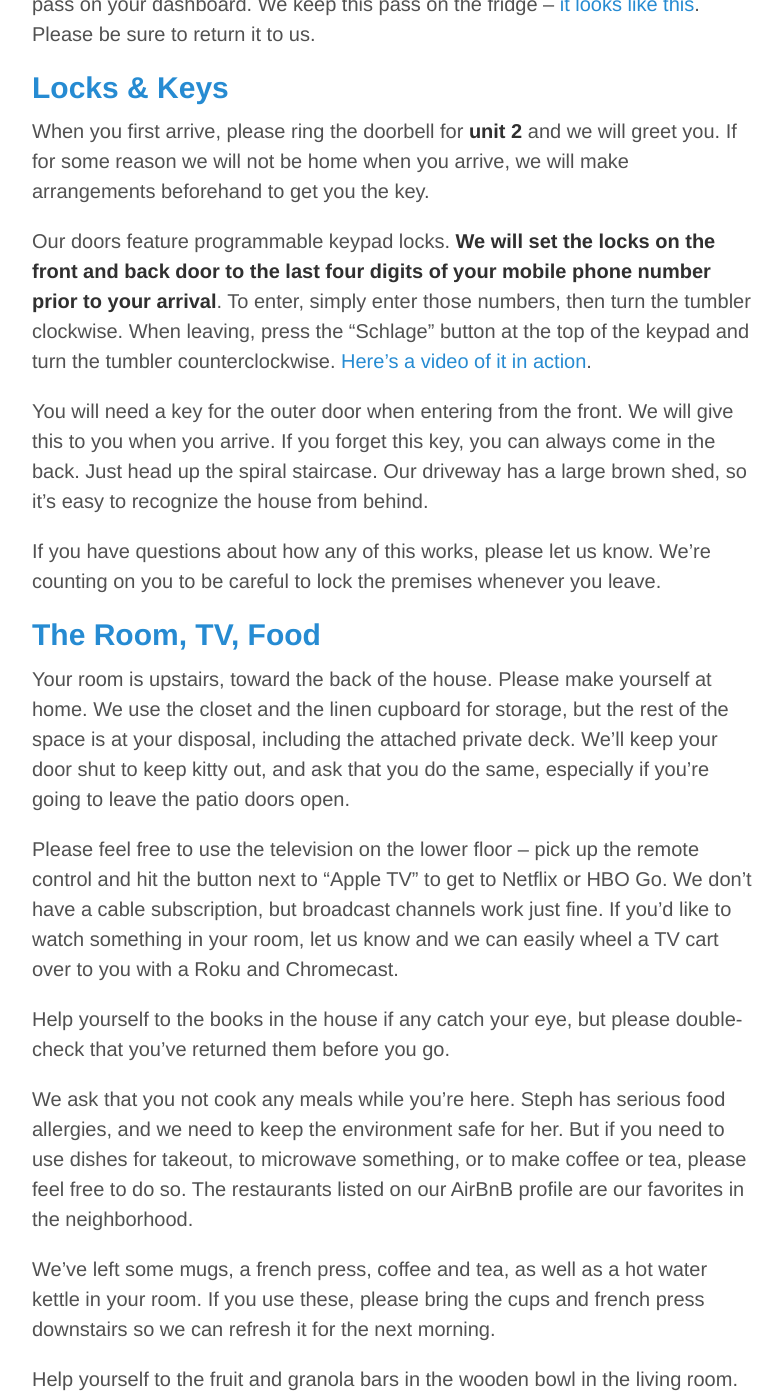
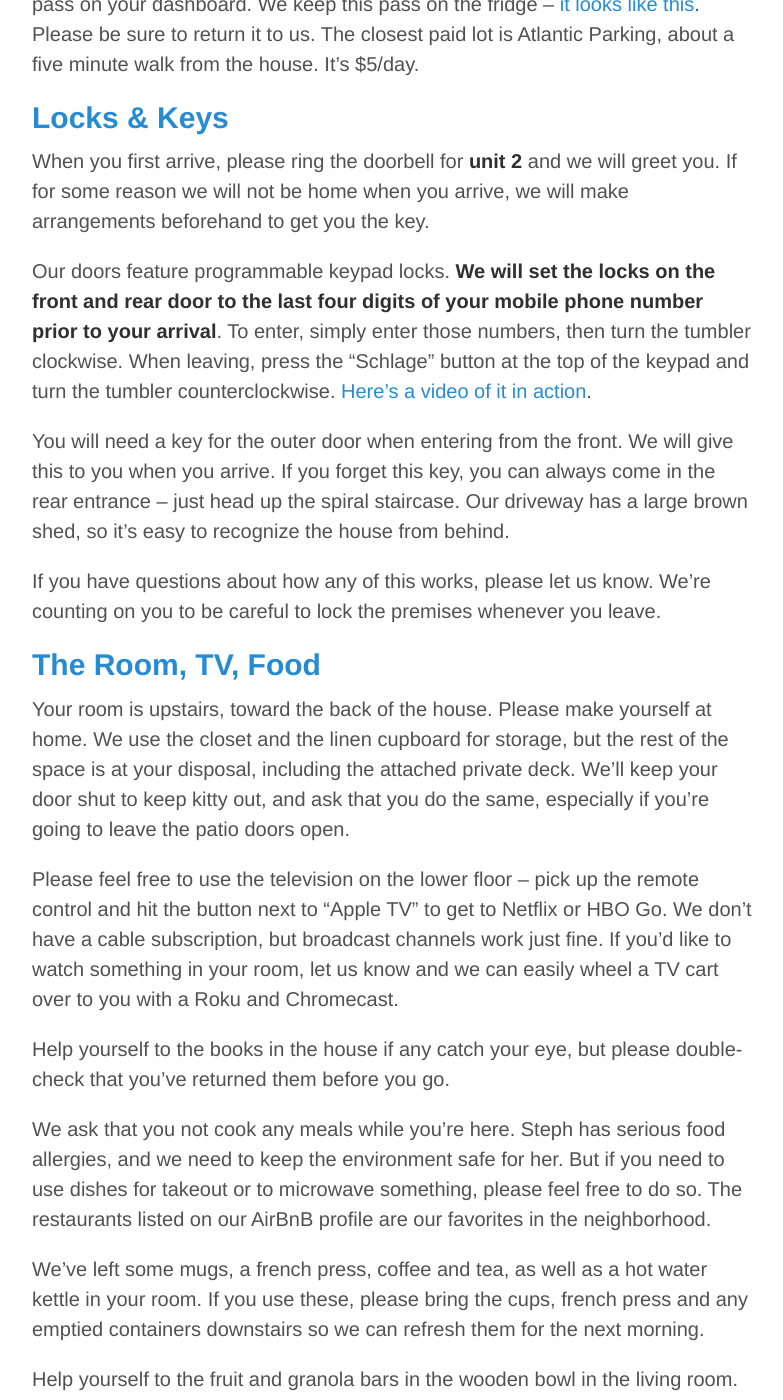
Before and after one commit to sbma44/sbma44.github.io, a Jekyll site: the page built from airbnb/index.md, in a window 1280 px wide and 1400 px high, scrolled down 2343 px. Shown: the whole window, without its empty margins (248-1031 px from the left). Built offline with Jekyll 4.4.1, drawn with Linux system fonts in a browser that asks for light colours; some of the changed text lies outside the part shown.

Commit message:
lots of minor edits

```diff
--- a/airbnb/index.md
+++ b/airbnb/index.md
@@ -32,9 +32,9 @@
 
 - **Dulles (IAD):** Metro's recently-opened Silver Line makes Dulles easier to get to, but until 2018 you will still have to pay to take a shuttle from the airport to the Wiehle station. Alternately, the 5A Metrobus will drop you at the Rosslyn or L'Enfant Plaza Metro stations. Shared-ride van service is available, but unless you are traveling alone, it's not much cheaper after tip than a taxi or Uber.
 
-- **Baltimore/Washington (BWI):** not much further than Dulles, BWI has similar transport options. The one big difference is the availability of the MARC train, accessible via a free shuttle ride from the airport. [You can find details here](http://www.bwiairport.com/en/travel/ground-transportation/trans/marc). MARC will drop you at Union Station, just a mile or two from our house (and one stop away on the Metro's Red Line). Alternately, the B30 bus will take you from BWI to the closest Metro station. Shared ride vans, taxis and Uber are also available.
+- **Baltimore/Washington (BWI):** not much further than Dulles, BWI has similar transport options. The one big difference is the availability of the MARC train, accessible via a free shuttle ride from the airport. [You can find details here](http://www.bwiairport.com/en/travel/ground-transportation/trans/marc). MARC will drop you at Union Station, just a mile or two from our house (and one stop away on the Metro's Red Line). Alternately, the B30 bus will take you from BWI to the Greenbelt Metro station at the end of the Green Line. Shared ride vans, taxis and Uber are also available.
 
-**Trains** arrive at Union Station, which is one Red Line Metro stop away from our home. Alternately, you can take a bus or car up North Capitol. We're 1.6 miles directly north of Union Station.
+**Trains** arrive at Union Station, which is one Red Line Metro stop away from our home. Alternately, you can take a bus, bikeshare or car up North Capitol. We're 1.6 miles directly north of Union Station.
 
 If you're **driving** to D.C., you will find our home very conveniently located, with the minor irritation of a complicated intersection as you get off the highway.
 
@@ -46,15 +46,15 @@
 
 ## <a href="#parking" id="parking">Parking</a>
 
-On-street parking is usually available. You will need to display our visitor parking pass on your dashboard. We keep this pass on the fridge -- [it looks like this](/public/parking-pass.png). Please be sure to return it to us.
+On-street parking is usually available. You will need to display our visitor parking pass on your dashboard. We keep this pass on the fridge -- [it looks like this](/public/parking-pass.png). Please be sure to return it to us. The closest paid lot is Atlantic Parking, about a five minute walk from the house. It's $5/day.
 
 ## <a href="#keys" id="keys">Locks & Keys</a>
 
 When you first arrive, please ring the doorbell for **unit 2** and we will greet you. If for some reason we will not be home when you arrive, we will make arrangements beforehand to get you the key.
 
-Our doors feature programmable keypad locks. **We will set the locks on the front and back door to the last four digits of your mobile phone number prior to your arrival**. To enter, simply enter those numbers, then turn the tumbler clockwise. When leaving, press the "Schlage" button at the top of the keypad and turn the tumbler counterclockwise. [Here's a video of it in action](https://www.youtube.com/watch?v=etNyAGugGss).
+Our doors feature programmable keypad locks. **We will set the locks on the front and rear door to the last four digits of your mobile phone number prior to your arrival**. To enter, simply enter those numbers, then turn the tumbler clockwise. When leaving, press the "Schlage" button at the top of the keypad and turn the tumbler counterclockwise. [Here's a video of it in action](https://www.youtube.com/watch?v=etNyAGugGss).
 
-You will need a key for the outer door when entering from the front. We will give this to you when you arrive. If you forget this key, you can always come in the back. Just head up the spiral staircase. Our driveway has a large brown shed, so it's easy to recognize the house from behind.
+You will need a key for the outer door when entering from the front. We will give this to you when you arrive. If you forget this key, you can always come in the rear entrance -- just head up the spiral staircase. Our driveway has a large brown shed, so it's easy to recognize the house from behind.
 
 If you have questions about how any of this works, please let us know. We're counting on you to be careful to lock the premises whenever you leave.
 
@@ -66,9 +66,9 @@
 
 Help yourself to the books in the house if any catch your eye, but please double-check that you've returned them before you go.
 
-We ask that you not cook any meals while you're here. Steph has serious food allergies, and we need to keep the environment safe for her. But if you need to use dishes for takeout, to microwave something, or to make coffee or tea, please feel free to do so. The restaurants listed on our AirBnB profile are our favorites in the neighborhood.
+We ask that you not cook any meals while you're here. Steph has serious food allergies, and we need to keep the environment safe for her. But if you need to use dishes for takeout or to microwave something, please feel free to do so. The restaurants listed on our AirBnB profile are our favorites in the neighborhood.
 
-We've left some mugs, a french press, coffee and tea, as well as a hot water kettle in your room.  If you use these, please bring the cups and french press downstairs so we can refresh it for the next morning.
+We've left some mugs, a french press, coffee and tea, as well as a hot water kettle in your room.  If you use these, please bring the cups, french press and any emptied containers downstairs so we can refresh them for the next morning.
 
 Help yourself to the fruit and granola bars in the wooden bowl in the living room. If you'd like a bigger breakfast, we suggest [Big Bear](http://www.bigbearcafe-dc.com/) or [Kafe Bohem](http://www.kafebohem.com/).
 
@@ -82,7 +82,7 @@
 
 - The Metro system is excellent; the red line's NoMa/Galludet station is just half a mile away. [Here's a system map](http://www.wmata.com/rail/maps/map.cfm?). Fares vary with distance, but a trip within the city is usually $2-$4. You will want to buy a [SmartTrip card](http://www.wmata.com/fares/smartrip/) from a machine in the station--the old paper magstripe passes are being phased out, and now carry significant surcharges for use. Also, the older cards aren't inter-operable, so they won't work on the bus.  Visitors most often use the Smithsonian station to access sites on the Mall, or the Woodley Park station to get to the zoo. Farragut North is closest for visiting the White House, and Capitol South is the closest stop to the Capitol and Botanical Gardens.
 
-- Our home is near a number of useful bus lines. You can use your SmarTrip card to board, or pay $1.75 in cash (note that the bus driver cannot give you change). You can use [Nextbus](http://nextbus.com) to estimate bus arrivals. Google Maps can help you identify which bus to take if you use the "transit directions" option. Among the lines you might want:
+- Our home is near a number of useful bus lines. You can use your SmarTrip card to board, or pay $1.75 in cash (note that the bus driver cannot give you change). You can use [Nextbus](http://nextbus.com) to estimate bus arrivals. [Google Maps](http://maps.google.com/landing/transit/index.html) can help you identify which bus to take if you use the "transit directions" option. Among the lines you might want:
 
     - The 90, 92 and 93 run from North Capitol and Florida up through U Street and then to Adams Morgan, past a variety of dining and nightlife options. You'll want to board at the northwest corner of the North Capitol/Florida intersection.
     - The 80 and P6 run south down North Capitol to Chinatown and the Verizon Center, a great area for theater and sports. The 80 goes all the way to the Kennedy Center, if you happen to have opera or symphony tickets.
@@ -104,27 +104,27 @@
 
 - Getting to [Hains Point](http://www.recreation.gov/camping/hains-point-picnic-area-east-potomac-park/r/campgroundDetails.do?contractCode=NRSO&parkId=114702) will require a car or Uber, but from there you can swim in the outdoor public pool, use the driving range, or play a quick nine holes with the Washington Monument in the background. Or just share a pitcher of beer and try to spot the foxes running across the grounds at dusk.
 
-- [Union Market](http://unionmarketdc.com/) is a foodie paradise that's just a short walk from our house. It is a completely renovated market space in the middle of a bunch of dilapidated warehouses -- don't be scared by the approach, you're going the right way! You'll find a variety of delicious things, plus an [Angelika Movie Theater](https://www.angelikafilmcenter.com/dc). Just beyond Union Market is the [Dolcezza Gelato Factory](http://dolcezzagelato.com/locations/factory/), which offers tours on the weekend. For a trip back to the market before its reinvention, check out [A. Litteri](http://alitteri.com/), an Italian grocery with excellent sandwiches that has been a D.C. institution for almost a century.
+- [Union Market](http://unionmarketdc.com/) is a foodie paradise that's just a short walk from our house. It is a completely renovated market space in the middle of a bunch of dilapidated warehouses -- don't be scared by the approach, you're going the right way! You'll find a variety of delicious things, plus an [Angelika Movie Theater](https://www.angelikafilmcenter.com/dc). Just beyond Union Market is the [Dolcezza Gelato Factory](http://dolcezzagelato.com/locations/factory/), which offers tours on the weekend. For a peek at the market as it was before its reinvention, check out [A. Litteri](http://alitteri.com/), an Italian grocery with excellent sandwiches that has been a D.C. institution for almost a century.
 
-- Eat some Ethiopian food! D.C. has many great restaurants, but most of the region's best cheap international cuisine is in the suburbs. Ethiopian is the one big exception. [Zenebech](http://www.zenebechdc.com/) is walkable from our house and does a great job. For a more ornate presentation, consider [Dukem](http://dukemrestaurant.com/) on U Street--they often perform music and/or a coffee ceremony for guests.
+- Eat some Ethiopian food! D.C. has many great restaurants, but most of the region's best cheap international cuisine is in the suburbs. Ethiopian is the one big exception. [Zenebech](http://www.zenebechdc.com/) is walkable from our house and does a great job. For a more ornate presentation, consider [Dukem](http://dukemrestaurant.com/) on U Street--they often perform music and/or a coffee ceremony for guests in the evening.
 
-- In addition to its symphonic and operatic shows, the Kennedy Center hosts free performances every day on its [Millennium Stage](http://www.kennedy-center.org/programs/millennium/). Better still, the 80 bus runs right from our house to its front door (plan on a 45 minute ride, but don't worry about transfers). [Wooly Mammoth Theater](http://www.woollymammoth.net/) and [Synetic Theater Company](http://www.synetictheater.org/) also offers reliably great shows. The [9:30 Club](http://www.930.com/) is one of the country's best rock venues and the [Black Cat](http://www.blackcatdc.com/) offers cheap drinks in the Red Room and great shows upstairs.  The [Raven](http://www.yelp.com/biz/the-raven-grill-washington) is the city's best dive bar, but our neighborhood bar, [Showtime](http://www.yelp.com/biz/showtime-lounge-washington), runs a close second.
+- In addition to its symphonic and operatic shows, the Kennedy Center hosts free performances every day on its [Millennium Stage](http://www.kennedy-center.org/programs/millennium/). Better still, the 80 bus runs right from our house to its front door (plan on a 45 minute ride, but don't worry about transfers). [Wooly Mammoth Theater](http://www.woollymammoth.net/) and [Synetic Theater Company](http://www.synetictheater.org/) also offer reliably great shows. The [9:30 Club](http://www.930.com/) is one of the country's best rock venues and the [Black Cat](http://www.blackcatdc.com/) offers cheap drinks in the Red Room and great shows upstairs.  The [Raven](http://www.yelp.com/biz/the-raven-grill-washington) is the city's best dive bar, but our neighborhood bar, [Showtime](http://www.yelp.com/biz/showtime-lounge-washington), runs a close second.
 
 ## <a href="#eat" id="eat">Eating in the Neighborhood</a>
 
 D.C. has many great places to eat, and sites like [Eater DC](http://dc.eater.com/) can help you make a delicious itinerary ([here's their list of top restaurants](http://dc.eater.com/maps/the-38-essential-washington-restaurants-january-2015)). But if you just need to grab a bite in the neighborhood without too much hassle, here's what we recommend:
 
-- **Coffeeshops/Breakfast:** Just three blocks away, [Big Bear Cafe](http://www.bigbearcafe-dc.com/) is a charming coffeeshop and the business that started the area's revitalization. They pull off amazing feats in their tiny kitchen, but be ready for communal seating and waits on the weekend. [Windows Cafe](http://www.yelp.com/biz/windows-cafe-and-market-washington) is a bit less charming but also less prone to long lines. [Kafe Bohem](http://www.yelp.com/biz/kafe-bohem-washington-2) is a little further afield, but wonderful and still easily walkable.
+- **Coffeeshops/Breakfast:** Just three blocks away, [Big Bear Cafe](http://www.bigbearcafe-dc.com/) is a lovely coffeeshop and the business that started the area's revitalization. They pull off amazing feats in their tiny kitchen, but be ready for communal seating and waits on the weekend. [Windows Cafe](http://www.yelp.com/biz/windows-cafe-and-market-washington) is a bit less charming but also less prone to long lines. [Kafe Bohem](http://www.yelp.com/biz/kafe-bohem-washington-2) is a little further afield, but wonderful and still easily walkable.
 
 - **Takeout:** [DCity Smokehouse](http://dcitysmokehouse.com) has the city's best barbecue. [Jam Doung](http://www.yelp.com/biz/jam-doung-style-cuisine-washington) offers tasty Jamaican food out of an admittedly dingy storefront. [Meats &amp; Foods](http://www.meatsandfoods.com/) sells a small menu of housemade sausage sandwiches and nostalgia-inducing side dishes at good prices.
 
 - **Delivery:** D.C.'s delivery options are somewhat lacking. Two worthwhile exceptions: [Red Toque](http://www.yelp.com/biz/red-toque-caf%C3%A9-washington-2)'s delicious Pakistani offerings and [Aroi](http://www.yelp.com/biz/aroi-fine-thai-and-japanese-cuisine-washington)'s sushi and Thai dishes.
 
-- **Casual Dining:** [El Camino](http://www.yelp.com/biz/el-camino-washington-2) offers nice Mexican food in a pleasantly casual atmosphere. [Bistro Bohem](http://www.yelp.com/biz/bistro-bohem-washington)'s Czech menu is great. [Bacio](http://www.yelp.com/biz/bacio-pizzeria-washington) is not quite [the city's best pizza](http://dcist.com/2013/09/the_best_pizzas_in_dc.php), but it won't disappoint.
+- **Casual Dining:** [El Camino](http://www.yelp.com/biz/el-camino-washington-2) offers nice Mexican food in a hip but laid-back atmosphere. [Bistro Bohem](http://www.yelp.com/biz/bistro-bohem-washington)'s Czech menu is great. [Bacio](http://www.yelp.com/biz/bacio-pizzeria-washington) is not quite [the city's best pizza](http://dcist.com/2013/09/the_best_pizzas_in_dc.php), but it won't disappoint.
 
-- **Let's Get Fancy:** Two words: [Red Hen](http://theredhendc.com/). The neighborhood's finest restaurant is one of the city's best, offering delicious and thoughtful meals in a casual but classy atmosphere (keep an eye out for Sen. Cory Booker, who's a regular). Getting a reservation is tough these days, but you can often find luck as a walk-in, particularly if you're willing to eat at the bar. [El Camino](http://www.yelp.com/biz/el-camino-washington-2) is just around the corner and a fine backup option if the wait at Red Hen is too long.
+- **Let's Get Fancy:** Two words: [Red Hen](http://theredhendc.com/). The neighborhood's finest restaurant is one of the city's best, offering delicious and thoughtful meals in a casual yet classy spacy (keep an eye out for Sen. Cory Booker, who's a regular). Getting a reservation is tough these days, but you can often find luck as a walk-in, particularly if you're willing to eat at the bar. [El Camino](http://www.yelp.com/biz/el-camino-washington-2) is just around the corner and a fine backup option if the wait at Red Hen is too long.
 
-- **Fast &amp; Easy:**  There are a few chain restaurants near the NoMa Metro -- specifically, a Perfect Pita, an Au Bon Pain, a Five Guys' Burgers and a Potbelly Sandwich shop. These cater to the lunchtime crowd, so be sure to check their hours before heading over.
+- **Fast &amp; Easy:**  There are a few chain restaurants near the NoMa Metro -- specifically, a Perfect Pita, an Au Bon Pain, a Five Guys' Burgers and a Potbelly Sandwich shop. These cater to the weekday lunch crowd, so be sure to check their hours before heading over.
 
 - **Vegetarian:** Of the above, Big Bear, Red Hen, El Camino and Red Toque are probably your best bets for vegetarian options that don't feel like afterthoughts.
 
```
Also changed, not shown: other parts of airbnb/index.md (+1 -1 lines).
